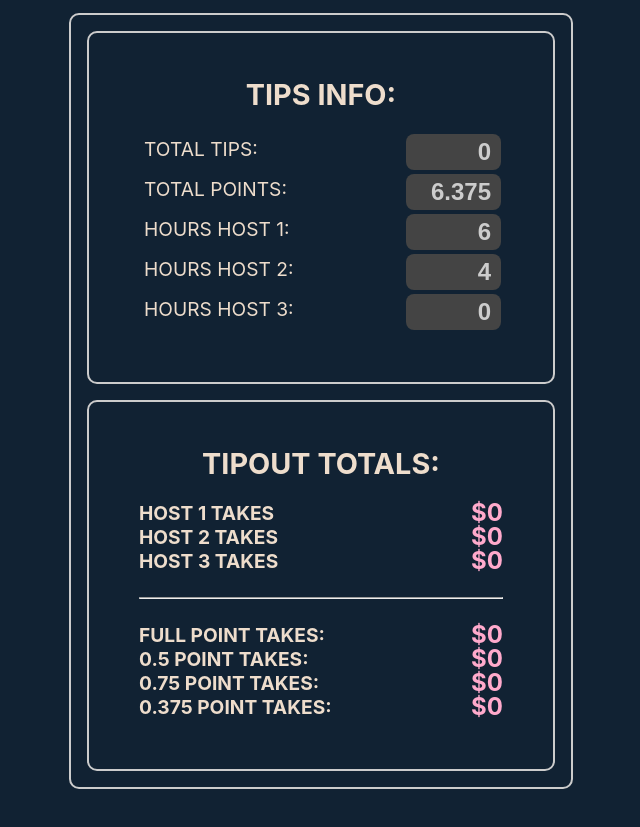
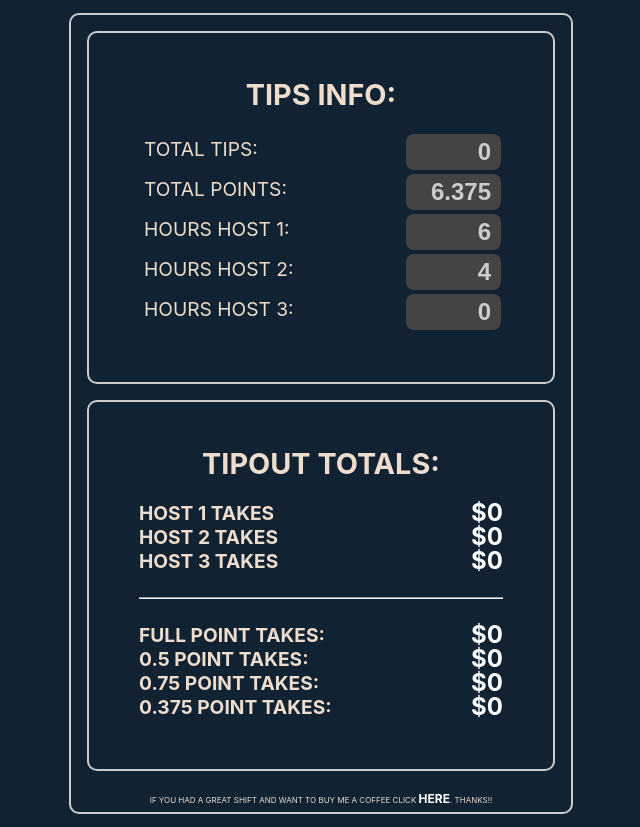
Before and after one commit to write2cmdg/tipout-calculator, a React (Create React App) app: page / in a window 1280 px wide. Shown: the whole page, without its empty margins (319-959 px from the left). Before the commit the page ends 802 px from the top, so only its background shows below. Built offline with nearby package versions, Linux system fonts and the light colour scheme.

Commit message:
added buy me a coffee link

```diff
--- a/src/App.css
+++ b/src/App.css
@@ -61,7 +61,7 @@ input {
 
 .result {
   margin-left: 10px;
-  color:#Fac;
+  color:#Fff;
   font-size: 1.5rem;
   font-weight:700;
 
@@ -72,3 +72,15 @@ input {
   flex-direction: row;
   justify-content: space-between;
 }
+
+.small {
+  text-align: center;
+  font-size: .5rem;
+}
+
+.small a {
+  color: #fff;
+  text-transform: uppercase;
+  font-size: .75rem;
+  font-weight: 700;
+}
--- a/src/App.js
+++ b/src/App.js
@@ -21,6 +21,7 @@ function App() {
   let tipsHostThree = hostsTipsPerHour * hostThreeHours
 
   return (
+
     <div className='main-container'>
       {/* <h1>TIPOUT CALC</h1> */}
 
@@ -86,9 +87,7 @@ function App() {
           <h4>0.375 point takes: </h4> <span className='result'>${p375.toFixed(0)}</span>
         </div>
       </div>
-
-
-
+      <div className="small">If you had a great shift and want to buy me a coffee click <a href="https://account.venmo.com/u/Cristian-DiGrandi">HERE</a>. Thanks!!</div>
     </div>
   );
 }
```
